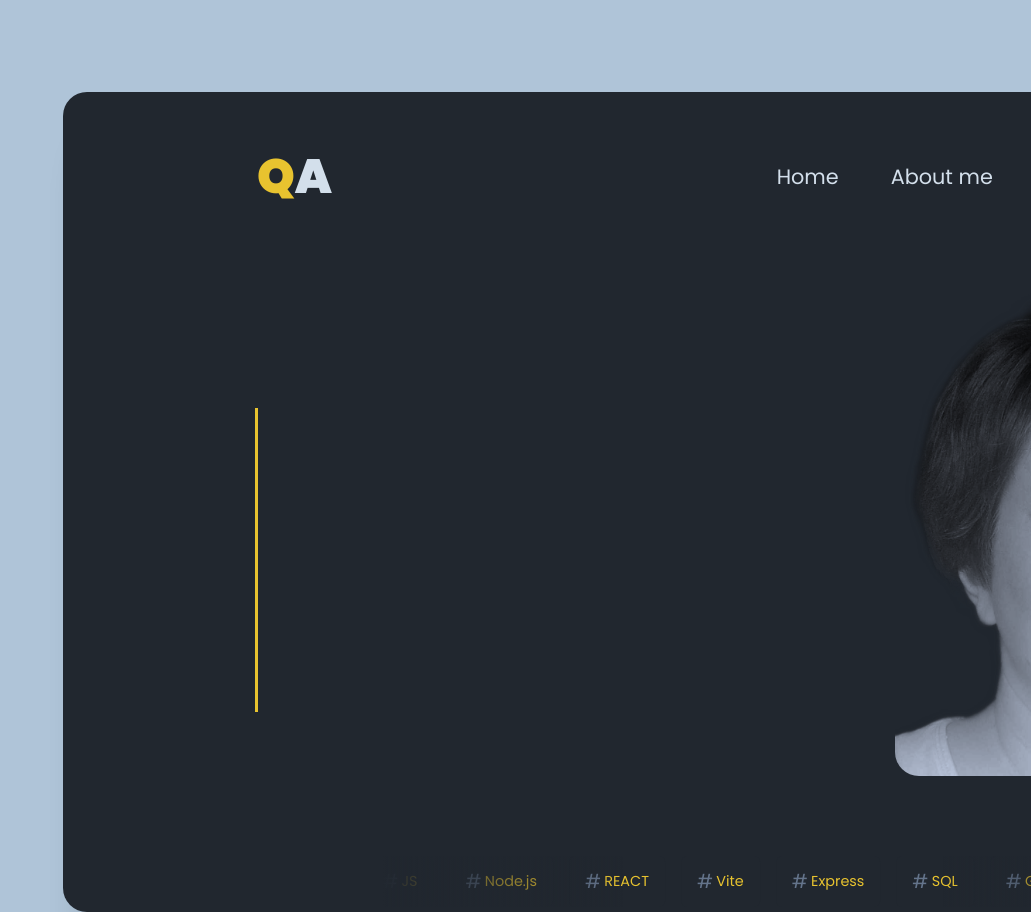
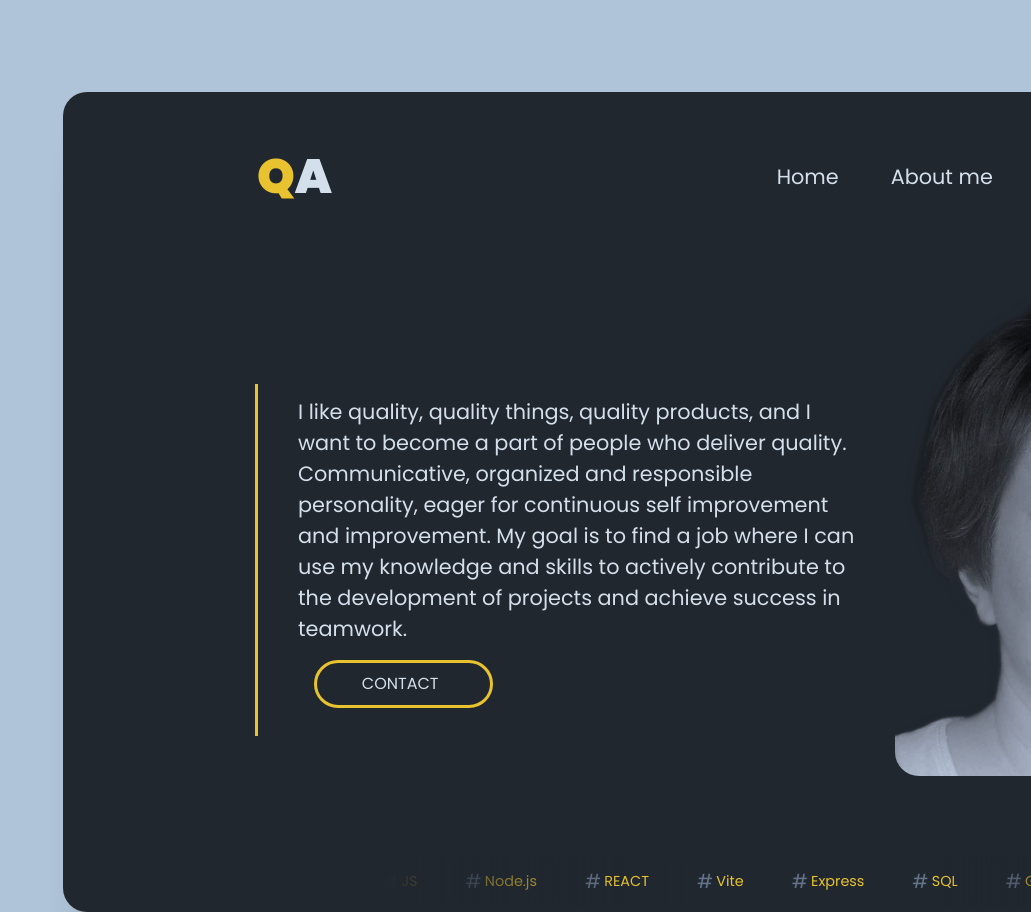
Before and after one commit to liliiavint/cv, a website with bundled scripts: page about-me/index.html in a window 1280 px wide. Shown: the top 912 px of the page, without its empty margins (249-1280 px from the left). Built offline with nearby package versions, Linux system fonts and the light colour scheme.

Commit message:
update aboutme

```diff
--- a/about-me/index.html
+++ b/about-me/index.html
@@ -4,6 +4,7 @@
     <meta charset="UTF-8">
     <meta name="viewport" content="width=device-width, initial-scale=1.0">
     <link rel="stylesheet" href="../css/style.css">
+    <link rel="stylesheet" href="../css/page/aboutme.css">
     <link rel="preconnect" href="https://fonts.googleapis.com">
 <link rel="preconnect" href="https://fonts.gstatic.com" crossorigin>
 <link href="https://fonts.googleapis.com/css2?family=Poppins:ital,wght@0,100;0,200;0,300;0,400;0,500;0,600;0,700;0,800;0,900;1,100;1,200;1,300;1,400;1,500;1,600;1,700;1,800;1,900&display=swap" rel="stylesheet">
@@ -24,8 +25,17 @@
         </header>
         <main class="container">
           <div class="vertical-line"></div>
-          <div class="name">
-
+          <div class="aboutme">
+            <p>I like quality, quality things, quality products,
+            and I want to become a part of people who deliver
+            quality. Communicative, organized
+            and responsible personality, eager for
+            continuous self improvement and improvement.
+            My goal is to find a job where I can use my
+            knowledge and skills to actively contribute to the
+            development of projects and achieve success in
+            teamwork.</p>
+            <button id="button">contact</button>
           </div>
           <img class="photo" src="../img/photo.png" alt="">
       </main>
--- /dev/null
+++ b/css/page/aboutme.css
@@ -0,0 +1,7 @@
+.container>.aboutme{
+   margin-left: 18rem;
+  }
+  .aboutme p{
+  font-size: 1.3rem;
+  color: #d3dfeb;
+  }
--- a/css/style.css
+++ b/css/style.css
@@ -75,7 +75,7 @@ span {
   border: none;
   border-left: 3px solid #e8c32f;
   margin-right: -18rem;
-  height: 19rem;
+  height: 22rem;
 }
 .name a{
   font-size: 3rem;
@@ -87,6 +87,7 @@ span {
   font-family: "Work Sans", sans-serif;
   padding: 1rem;
 }
+
 .photo {
   width: 25rem;
   height: 32rem;
```
